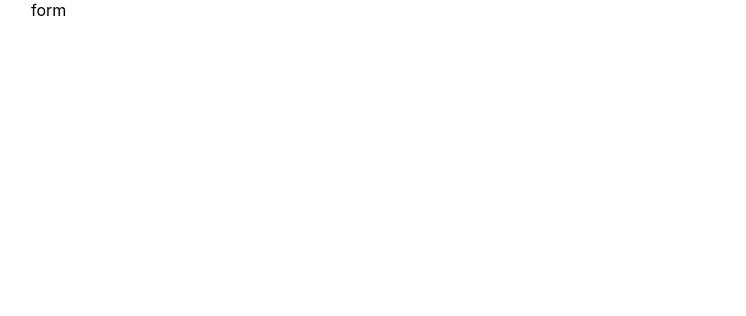
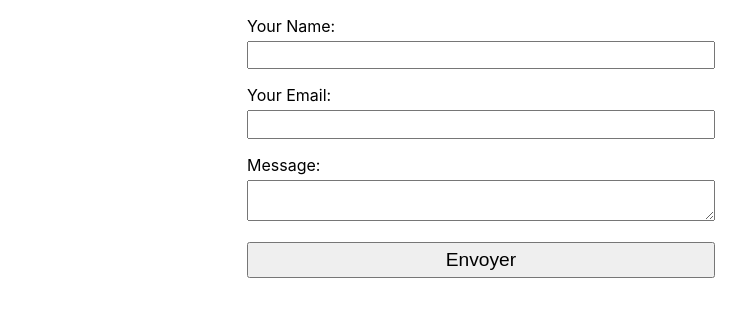
Before and after one commit to zilfa94/cartdz-shop, a React (Create React App) app: page / in a window 1280 px wide. Shown: the top 316 px of the page, without its empty margins (159-905 px from the left). Built offline with nearby package versions, Linux system fonts and the light colour scheme.

Commit message:
add contact form

```diff
--- a/public/index.html
+++ b/public/index.html
@@ -27,6 +27,12 @@
     <title>React App</title>
   </head>
   <body>
+    <!-- A little help for the Netlify post-processing bots -->
+    <form name="contact" netlify netlify-honeypot="bot-field" hidden>
+      <input type="text" name="name" />
+      <input type="email" name="email" />
+      <textarea name="message"></textarea>
+    </form>
     <noscript>You need to enable JavaScript to run this app.</noscript>
     <div id="root"></div>
     <!--
--- a/src/components/ContactForm.css
+++ b/src/components/ContactForm.css
@@ -0,0 +1,21 @@
+.contact {
+    max-width: 500px;
+    margin: 0 auto;
+}
+
+.contact__form {
+    display: flex;
+    flex-direction: column;
+    padding: 1rem;
+}
+
+.contact__form input,
+.contact__form textarea,
+.contact__form button {
+    margin: 0.3rem 0 1rem 0;
+    padding: .3rem;
+}
+
+.contact__form button {
+    font-size: 1.2rem;
+}
--- a/src/components/ContactForm.js
+++ b/src/components/ContactForm.js
@@ -2,7 +2,29 @@ import React from 'react';
 import './ContactForm.css';
 
 function ContactForm() {
-  return <div>form</div>;
+  return (
+    <div className="contact">
+      <form
+        name="contact"
+        method="post"
+        className="contact__form"
+        data-netlify="true"
+        onSubmit="submit"
+      >
+        <input type="hidden" name="form-name" value="contact" />
+        <label for="name">Your Name: </label>
+        <input type="text" name="name" />
+
+        <label for="email">Your Email: </label>
+        <input type="email" name="email" />
+
+        <label for="message">Message: </label>
+        <textarea name="message"></textarea>
+
+        <button type="submit">Envoyer</button>
+      </form>
+    </div>
+  );
 }
 
 export default ContactForm;
```
